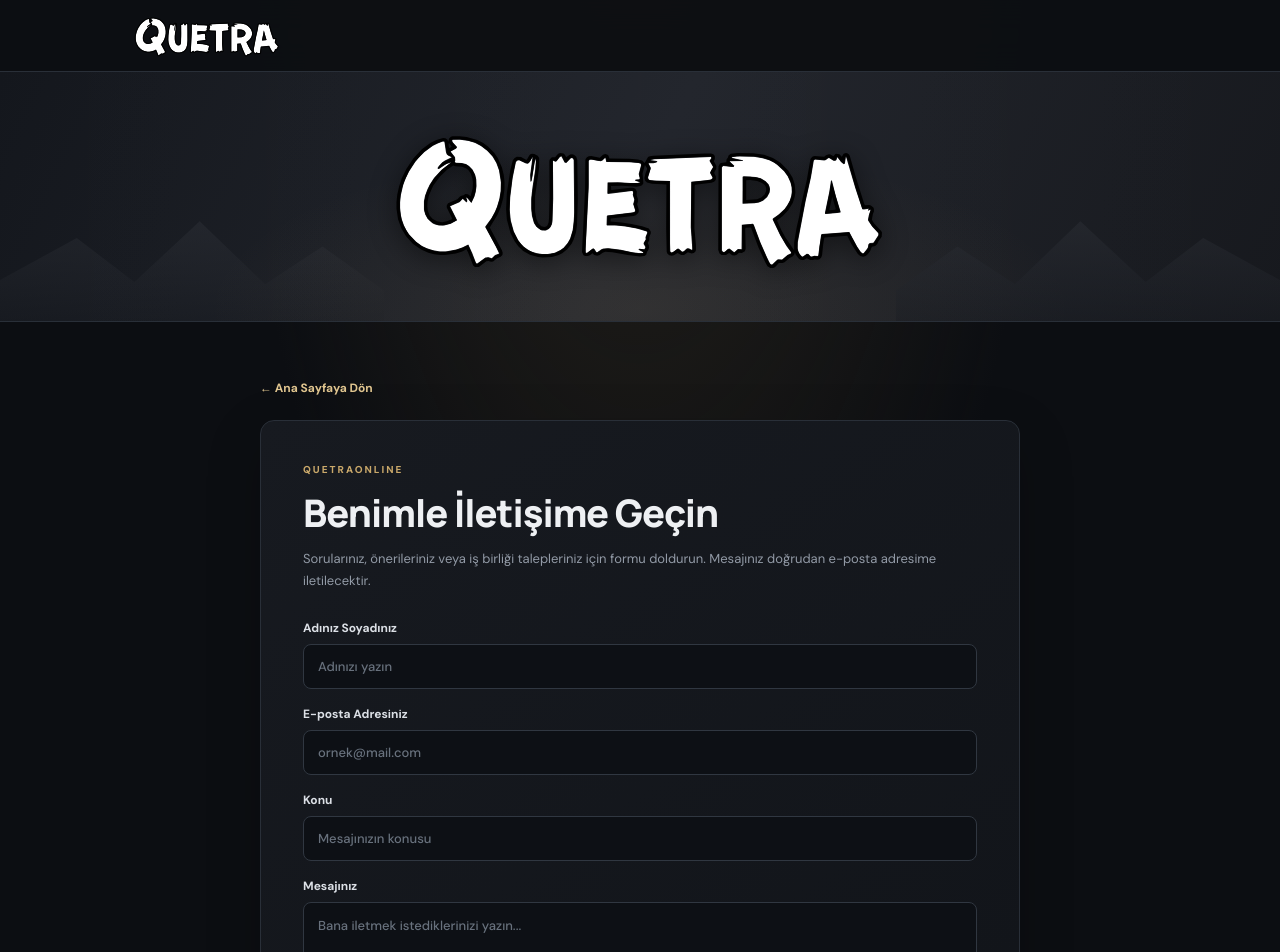
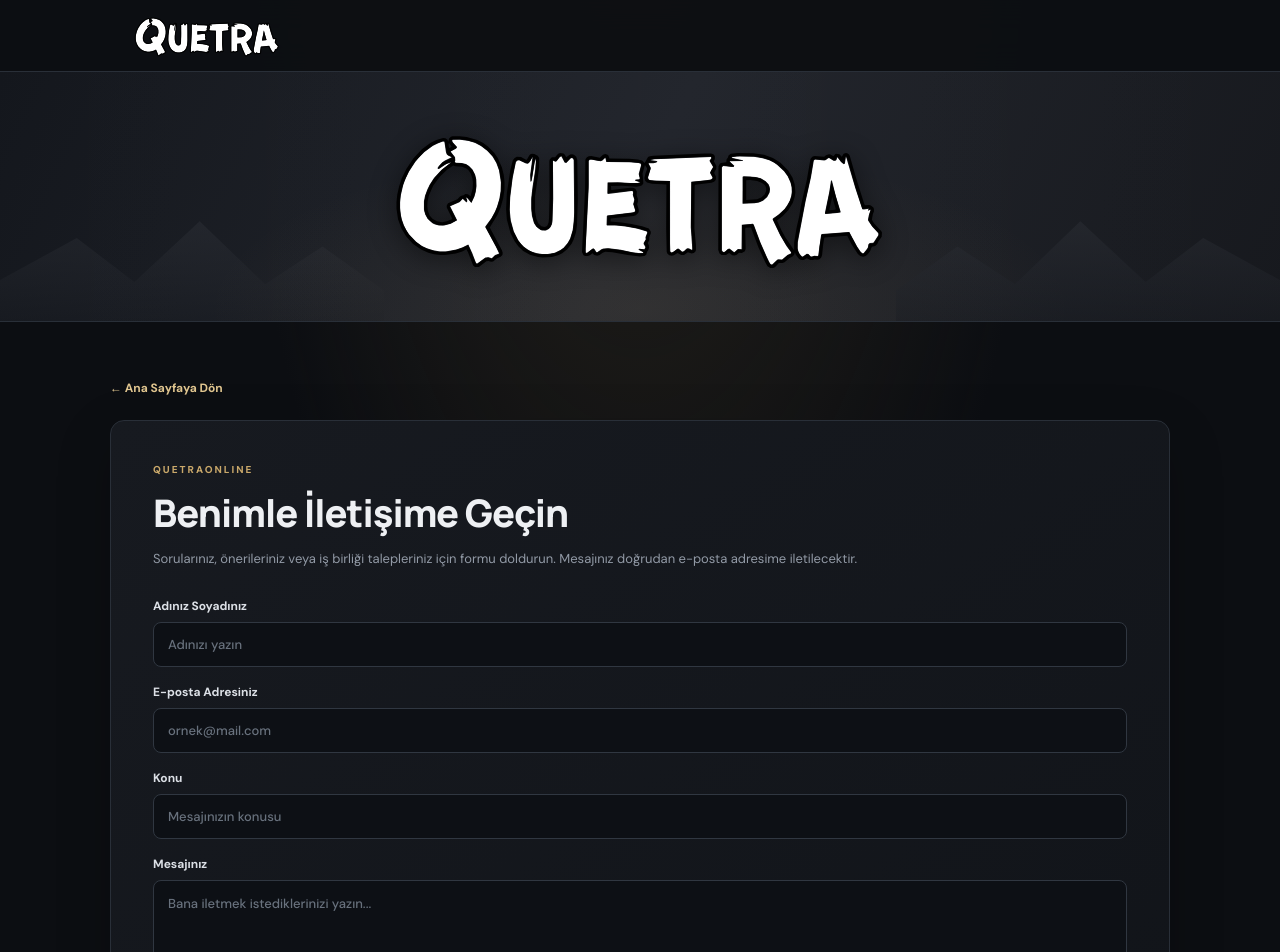
Before and after one commit to quetraonline/quetraonline, a Next.js app: page /iletisim in a window 1280 px wide. Shown: the top 952 px of the page. Built offline with nearby package versions, Linux system fonts and the light colour scheme; no server answers.

Commit message:
Expand contact page to homepage content width

```diff
--- a/app/globals.css
+++ b/app/globals.css
@@ -354,3 +354,10 @@
 .site-menu-trigger img{width:158px;height:54px}
 @media(max-width:850px){.site-header{height:68px;min-height:68px;padding:0}.site-menu{width:calc(100% - 28px)}.site-menu-trigger img{width:148px;height:50px}}
 @media(max-width:520px){.site-header{height:62px;min-height:62px}.site-menu{width:calc(100% - 24px)}.site-menu-trigger img{width:132px;height:46px}}
+
+
+/* Contact page width aligned with the homepage content */
+.contact-shell{width:min(calc(100% - 40px),1060px);margin:0 auto;padding:54px 0 72px}
+.contact-panel{width:100%}
+@media(max-width:850px){.contact-shell{width:min(calc(100% - 28px),700px);padding:42px 0 60px}}
+@media(max-width:520px){.contact-shell{width:calc(100% - 24px);padding:32px 0 48px}}
```
